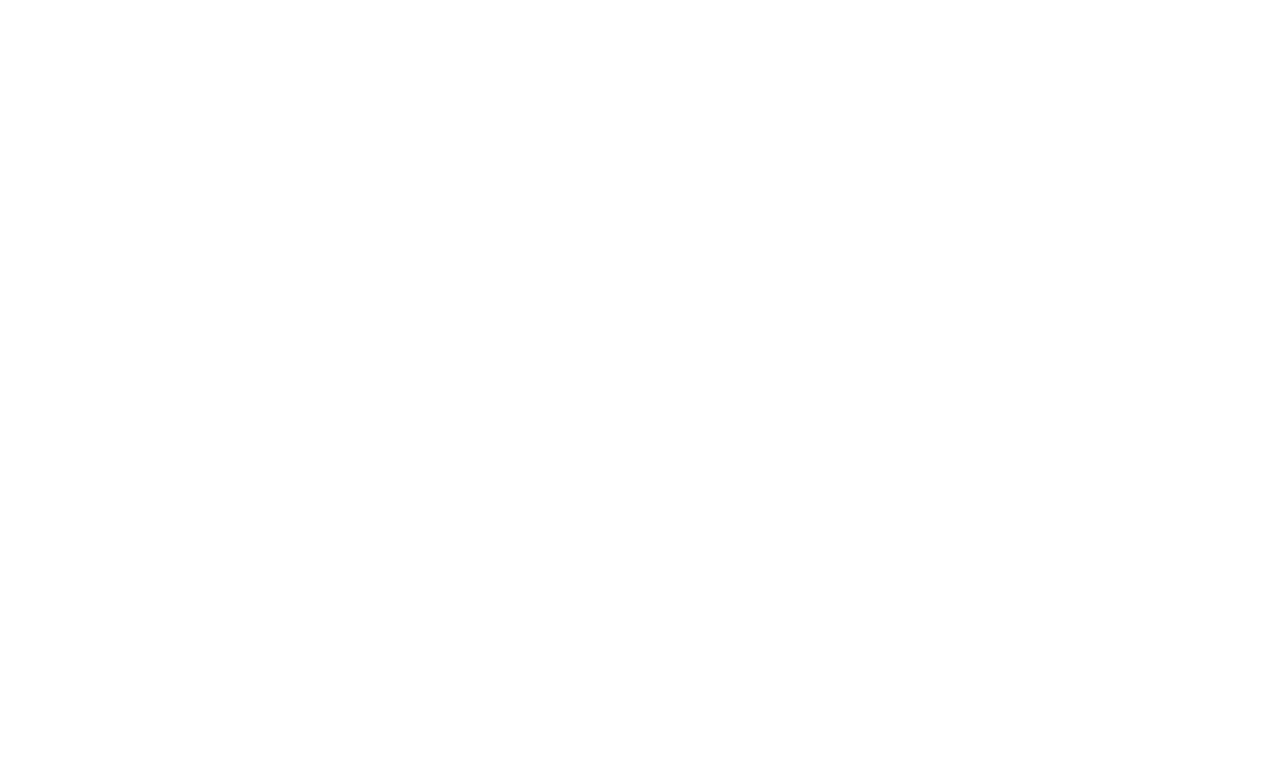
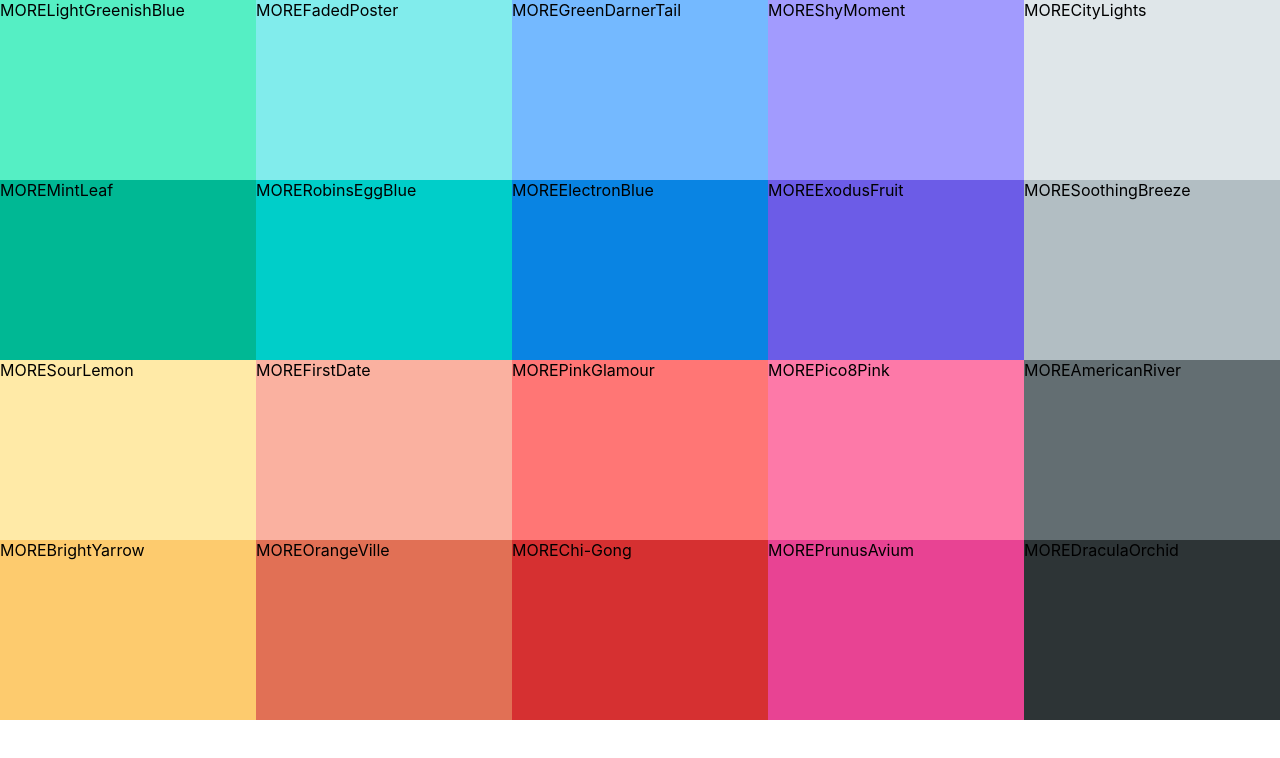
Before and after one commit to dipzcoded/dipzcoded_reactflatuicolor, a React (Create React App) app: page / in a window 1280 px wide. Shown: the top 758 px of the page. Built offline with nearby package versions, Linux system fonts and the light colour scheme.

Commit message:
add colorbox component

```diff
--- a/src/App.css
+++ /dev/null
@@ -1,38 +0,0 @@
-.App {
-  text-align: center;
-}
-
-.App-logo {
-  height: 40vmin;
-  pointer-events: none;
-}
-
-@media (prefers-reduced-motion: no-preference) {
-  .App-logo {
-    animation: App-logo-spin infinite 20s linear;
-  }
-}
-
-.App-header {
-  background-color: #282c34;
-  min-height: 100vh;
-  display: flex;
-  flex-direction: column;
-  align-items: center;
-  justify-content: center;
-  font-size: calc(10px + 2vmin);
-  color: white;
-}
-
-.App-link {
-  color: #61dafb;
-}
-
-@keyframes App-logo-spin {
-  from {
-    transform: rotate(0deg);
-  }
-  to {
-    transform: rotate(360deg);
-  }
-}
--- a/src/App.js
+++ b/src/App.js
@@ -1,11 +1,10 @@
 import React from 'react';
 import Palette from './components/Palette';
 import seedPalette from './seed';
-import './App.css';
 
 function App() {
   return (
-    <div className="App">
+    <div>
      <Palette {...seedPalette[3]}/>
     </div>
   );
--- /dev/null
+++ b/src/components/ColorBox.js
@@ -0,0 +1,15 @@
+import React from 'react'
+import '../styled/ColorBox.css'
+
+const ColorBox = ({bgColor, name}) => {
+    return (
+        <div style={{
+            backgroundColor : bgColor
+        }} className="Colorbox">
+            <span>MORE</span>
+    <span>{name}</span>
+        </div>
+    )
+}
+
+export default ColorBox
--- a/src/components/Palette.js
+++ b/src/components/Palette.js
@@ -1,11 +1,20 @@
 import React from 'react'
+import ColorBox from './ColorBox';
+import '../styled/Palette.css';
 
-const Palette = () => {
+const Palette = ({colors}) => {
+
+    // creating colorboxes
+    const colorBoxes =  colors.map((item) => (
+        <ColorBox bgColor={item.color} key={item.name} name={item.name} />
+    ));
+
     return (
         <div className="Palette">
             {/* Navbar Component */}
             <div className="Palette-colors">
                 {/* Colorbox Component */}
+                {colorBoxes}
             </div>
             {/* Footer Component */}
         </div>
--- /dev/null
+++ b/src/styled/ColorBox.css
@@ -0,0 +1,7 @@
+.Colorbox {
+width: 20%; height: 25%;
+margin: 0 auto;
+display: inline-block;
+position: relative;
+cursor: pointer;
+}
--- /dev/null
+++ b/src/styled/Palette.css
@@ -0,0 +1,9 @@
+.Palette
+{
+    height: 100vh;
+
+}
+
+.Palette-colors {
+ height: 90%;
+}
```
